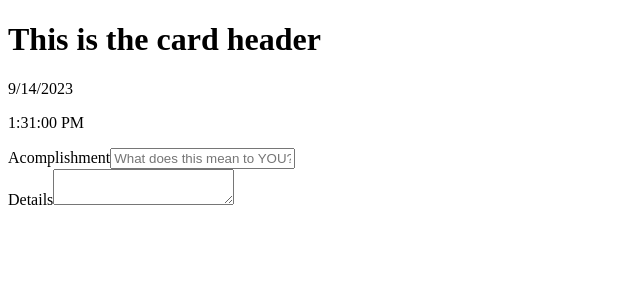
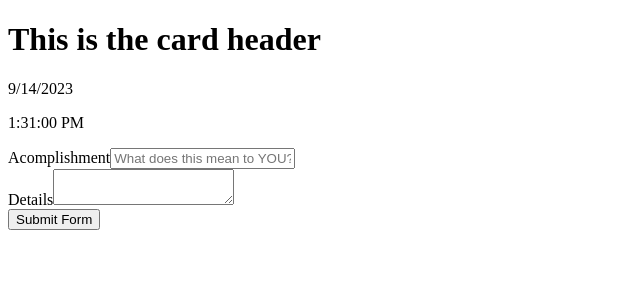
Before and after one commit to dbooyah93/flat-top-concrete-connections, a React app: page / in a window 1280 px wide. Shown: the top 300 px of the page, without its empty margins (0-640 px from the left). Built offline with nearby package versions, Linux system fonts and the light colour scheme; the HTML template or start-up script is replaced by a standard one.

Commit message:
Added a button to the form, sent request, couldn't see values in header

```diff
--- a/client/src/success-list/modules/task-form.jsx
+++ b/client/src/success-list/modules/task-form.jsx
@@ -20,6 +20,9 @@ const TaskForm = ({}) => {
                 <Form.Label>Details</Form.Label>
                 <Form.Control as="textarea" aria-label="Detail the acomplishment"></Form.Control>
             </Form.Group>
+            <Button type="submit">
+                Submit Form
+            </Button>
         </Form>
     )
 }
```
